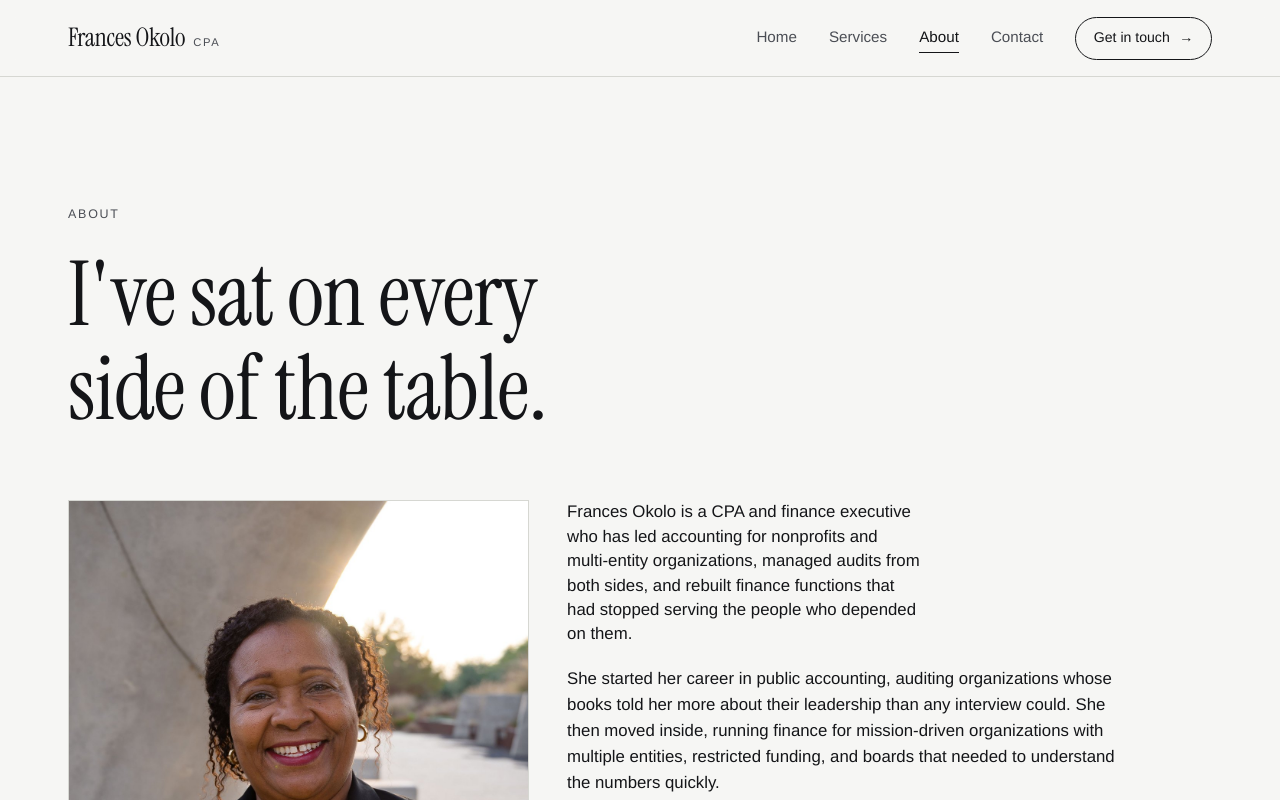
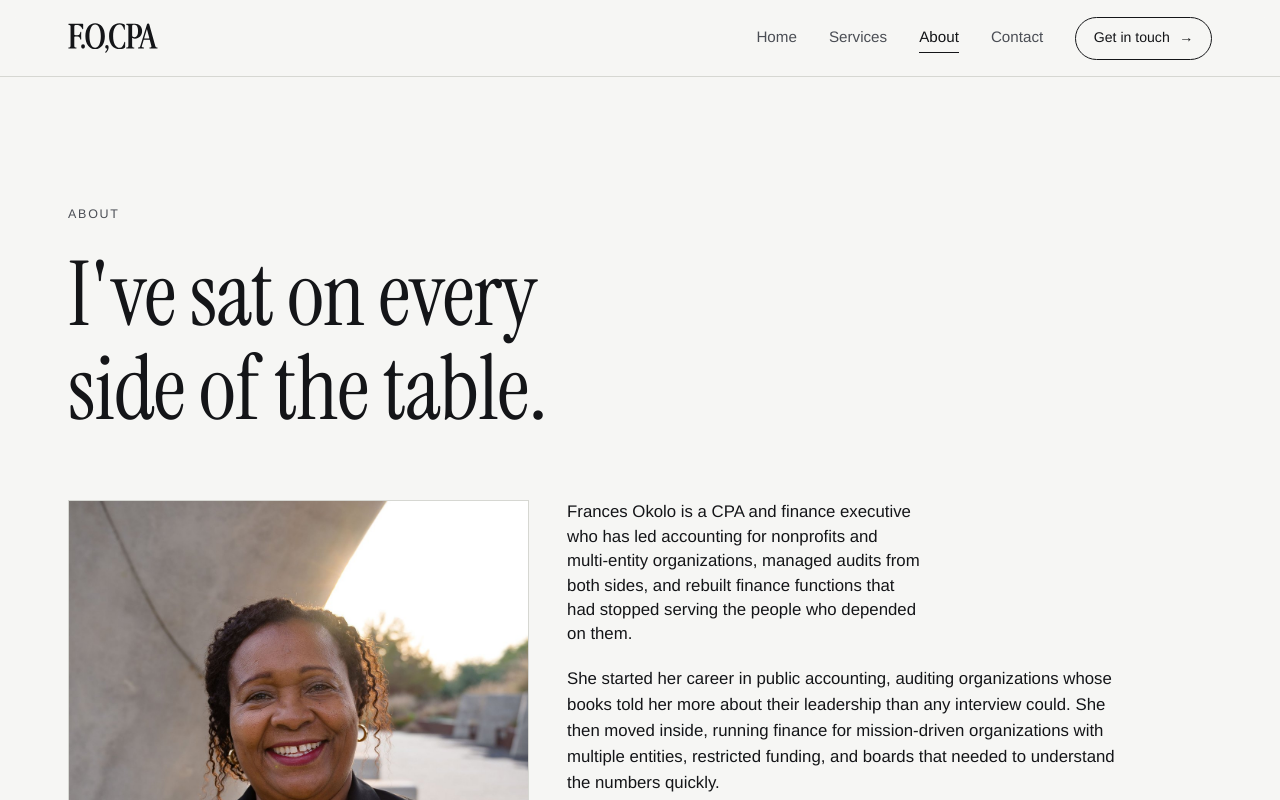
Before and after one commit to obi-coffee/frances-okolo-CPA, a Next.js app: page /about in a window 1280 px wide. Shown: the top 800 px of the page. Built offline with nearby package versions, Linux system fonts and the light colour scheme.

Commit message:
Add F.O,CPA wordmark to header and footer
Co-Authored-By: Claude Fable 5.1 <noreply@anthropic.com>
Claude-Session: https://claude.ai/code/session_012L4YEKjQJ4GKs7G8PwZfYx

```diff
--- a/app/globals.css
+++ b/app/globals.css
@@ -81,11 +81,9 @@ p { margin: 0; }
   border-bottom: 1px solid var(--line);
 }
 .nav { display: flex; align-items: center; justify-content: space-between; height: 76px; gap: 1rem; }
-.wordmark {
-  font-family: var(--display); font-size: 1.6rem; text-decoration: none; letter-spacing: -0.01em;
-  display: flex; align-items: baseline; gap: 0.5rem; white-space: nowrap;
-}
-.wordmark small { font-family: var(--body); font-size: 0.7rem; letter-spacing: 0.14em; text-transform: uppercase; color: var(--ink-2); }
+.wordmark { display: inline-flex; align-items: center; color: var(--ink); text-decoration: none; }
+.wordmark svg { transition: opacity 0.2s; }
+.wordmark:hover svg { opacity: 0.7; }
 .nav ul { list-style: none; margin: 0; padding: 0; display: flex; gap: 2rem; align-items: center; }
 .nav li a:not(.btn) { text-decoration: none; font-size: 0.95rem; color: var(--ink-2); padding: 0.4rem 0; border-bottom: 1px solid transparent; white-space: nowrap; }
 .nav li a:not(.btn)[aria-current="page"] { color: var(--ink); border-color: var(--ink); }
@@ -239,7 +237,6 @@ section.tight { padding-block: clamp(3rem, 6vw, 5rem); }
 .foot ul { list-style: none; margin: 0; padding: 0; display: grid; gap: 0.5rem; font-size: 0.95rem; }
 .foot a { text-decoration: none; color: var(--ink-2); }
 .foot a:hover { color: var(--ink); }
-.foot .wordmark { font-size: 1.4rem; }
 .fine { margin-top: 2.5rem; font-size: 0.8rem; color: var(--ink-2); display: flex; justify-content: space-between; gap: 1rem; flex-wrap: wrap; }
 @media (max-width: 720px) { .foot { grid-template-columns: 1fr; } }
 
--- a/components/Footer.tsx
+++ b/components/Footer.tsx
@@ -8,7 +8,7 @@ export default function Footer() {
       <div className="wrap">
         <div className="foot">
           <div>
-            <Wordmark />
+            <Wordmark height={26} />
             <p className="muted mt-1" style={{ maxWidth: "34ch", fontSize: ".95rem" }}>
               {site.description}
             </p>
--- a/components/Wordmark.tsx
+++ b/components/Wordmark.tsx
@@ -1,15 +1,11 @@
 import Link from "next/link";
 import { site } from "@/content/site";
+import WordmarkSvg from "./WordmarkSvg";
 
-/**
- * Type-set wordmark placeholder. To use the designed wordmark, drop an SVG at
- * /public/wordmark.svg and replace the inner text with:
- *   <img src="/wordmark.svg" alt={site.name} height={28} />
- */
-export default function Wordmark({ className = "" }: { className?: string }) {
+export default function Wordmark({ height = 30, className = "" }: { height?: number; className?: string }) {
   return (
     <Link href="/" className={`wordmark ${className}`} aria-label={`${site.name} — home`}>
-      {site.shortName} <small>{site.credential}</small>
+      <WordmarkSvg height={height} />
     </Link>
   );
 }
--- /dev/null
+++ b/components/WordmarkSvg.tsx
@@ -0,0 +1,22 @@
+/** Client wordmark, inlined so it inherits the text color and stays crisp. */
+export default function WordmarkSvg({ height = 30 }: { height?: number }) {
+  return (
+    <svg
+      xmlns="http://www.w3.org/2000/svg"
+      viewBox="551.27 403.67 817.46 272.65"
+      height={height}
+      fill="currentColor"
+      role="img"
+      aria-label="Frances Okolo, CPA"
+      style={{ display: "block", width: "auto" }}
+    >
+      <path d="M558.27,418.83c-4.21-.79-5-2.63-5-4.73,0-1.84,1.05-4.21,5.26-4.21l23.94.79c14.99.53,30.25.26,41.83.26,20.52,0,41.83-1.05,55.51-1.05,6.58,0,9.74,2.1,9.74,7.89,0,6.31-.53,11.84-.53,19.2l.26,19.47c0,2.89-1.31,3.95-3.68,3.95-2.63,0-3.42-1.05-5.79-6.58-6.58-15.26-18.41-32.62-51.04-32.62-14.73,0-20.26,2.89-20.26,16.57v66.82c0,8.68,1.05,10.26,12.63,10.26h16.31c19.99,0,23.68-16.31,24.99-24.99.79-4.47,2.37-6.05,5-6.05,2.37,0,4.47.79,4.47,6.05,0,4.21-1.05,20.78-1.05,31.04,0,9.21,1.05,24.47,1.05,28.94,0,3.95-1.58,5.26-4.21,5.26s-4.21-1.31-5.26-5.79c-1.84-8.68-5-22.62-24.99-22.62h-16.31c-11.57,0-12.63,1.31-12.63,10.26v72.61c0,13.68,8.68,16.05,16.57,17.89,3.42.79,4.21,2.37,4.21,4.47,0,1.84-1.05,4.21-4.47,4.21-2.89,0-18.42-1.58-33.41-1.58s-30.52,1.58-33.41,1.58c-3.42,0-4.47-2.37-4.47-4.21,0-2.1.79-3.68,4.21-4.47,8.16-1.84,16.58-4.21,16.58-17.89v-178.37c0-8.42-9.21-11.05-16.05-12.36Z" />
+      <path d="M671.13,616.4c0-11.31,7.1-19.47,16.84-19.47s16.84,8.16,16.84,19.47-7.1,19.73-16.84,19.73-16.84-8.42-16.84-19.73Z" />
+      <path d="M709.28,523.28c0-71.29,34.99-117.59,88.66-117.59s88.39,46.3,88.39,117.59-34.73,117.07-88.39,117.07-88.66-46.04-88.66-117.07ZM849.5,523.28c0-63.14-20.26-105.76-51.56-105.76s-51.83,42.62-51.83,105.76,20.52,105.23,51.83,105.23,51.56-42.36,51.56-105.23Z" />
+      <path d="M890.54,672.7c-1.84-2.1-1.31-4.47,1.05-6.84,8.42-8.16,21.84-29.73,12.1-29.73-8.16,0-13.68-6.58-13.68-16.57s5.79-16.31,14.73-16.31c9.73,0,15.52,7.37,15.52,20.26,0,15.26-5.52,34.2-23.15,49.46-1.84,1.58-4.47,2.11-6.58-.26Z" />
+      <path d="M1064.71,464.87c-2.63,0-3.68-1.31-4.74-4.73-7.63-24.47-19.47-42.62-40.51-42.62-35.25,0-58.14,41.57-58.14,105.49s23.94,105.49,60.77,105.49c21.84,0,30.52-19.73,40.25-48.67,1.31-3.95,2.37-5.53,4.73-5.53,2.89,0,3.95,1.58,3.95,5.26,0,6.31-.53,12.1-.53,23.15l.53,18.15c0,9.74-21.05,19.47-48.93,19.47-59.19,0-97.6-46.3-97.6-117.33s37.36-117.33,94.97-117.33c28.41,0,48.93,9.73,48.93,19.47l-.53,14.73.53,20.26c0,3.68-1.32,4.73-3.68,4.73Z" />
+      <path d="M1083.91,418.83c-4.21-.79-5-2.63-5-4.73,0-1.84,1.05-4.21,5.26-4.21,4.74,0,17.1,1.05,32.1,1.05,17.89,0,34.46-1.05,43.93-1.05,39.2,0,64.72,25.78,64.72,65.24,0,41.57-25.78,71.3-65.24,71.3-9.47,0-15.78-2.63-20.78-5.79-3.42-2.1-4.74-1.05-4.74,2.63v66.3c0,13.68,8.95,16.05,16.57,17.89,3.42.79,4.21,2.37,4.21,4.47,0,1.84-1.05,4.21-4.47,4.21-2.89,0-18.42-1.58-33.41-1.58s-30.52,1.58-33.41,1.58c-3.42,0-4.47-2.37-4.47-4.21,0-2.1.79-3.68,4.21-4.47,7.89-1.84,16.58-4.21,16.58-17.89v-178.37c0-8.42-9.21-11.05-16.05-12.36ZM1156.26,533.27c21.05,0,31.83-19.2,31.83-56.03,0-38.67-11.58-56.83-36.57-56.83-12.89,0-17.36,2.63-17.36,12.1v82.34c0,8.94,7.37,18.41,22.1,18.41Z" />
+      <path d="M1361.73,626.93c3.42.79,5,2.1,5,5,0,3.16-1.84,4.21-4.73,4.21-3.42,0-15-1.05-31.04-1.05s-32.1,1.05-35.78,1.05c-3.42,0-5-1.84-5-4.47s1.58-4.21,4.74-4.74c8.68-1.58,16.84-3.95,14.21-14.21l-14.47-53.93c-.53-2.37-2.37-3.42-5.53-3.42h-44.46c-3.42,0-5,1.32-5.79,3.42l-16.31,54.72c-.53,1.58-.79,2.89-.79,4.21,0,5.52,5.53,7.1,16.58,8.94,3.42.53,4.73,2.37,4.73,5,0,2.89-1.84,4.47-5,4.47-2.89,0-13.68-1.05-23.94-1.05-11.05,0-20.26,1.05-22.89,1.05s-4.47-1.58-4.47-4.47,1.58-4.21,4.74-4.74c5.79-1.05,13.68-2.63,16.31-11.05l60.77-198.89c1.58-4.74,4.47-8.16,11.05-8.16s9.47,3.42,10.79,8.16l54.19,195.47c2.63,9.74,8.68,12.63,17.1,14.47ZM1245.71,543.53h42.88c1.58,0,2.1-1.31,1.58-3.42l-20.52-76.82c-.79-3.16-1.58-2.89-2.37,0l-22.89,76.82c-.79,2.37-.26,3.42,1.31,3.42Z" />
+    </svg>
+  );
+}
```
Also changed, not shown: public/wordmark.svg (added).
